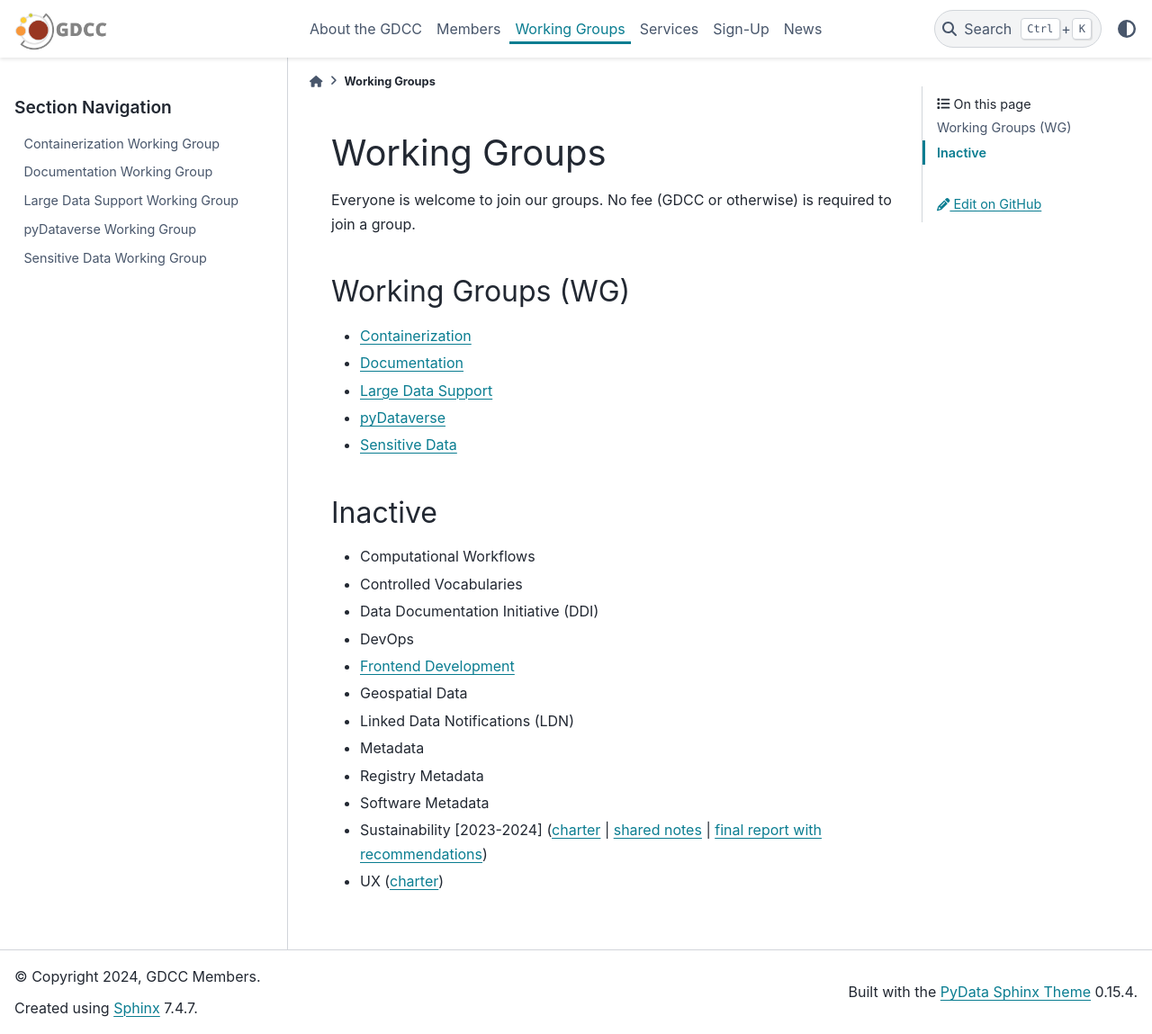
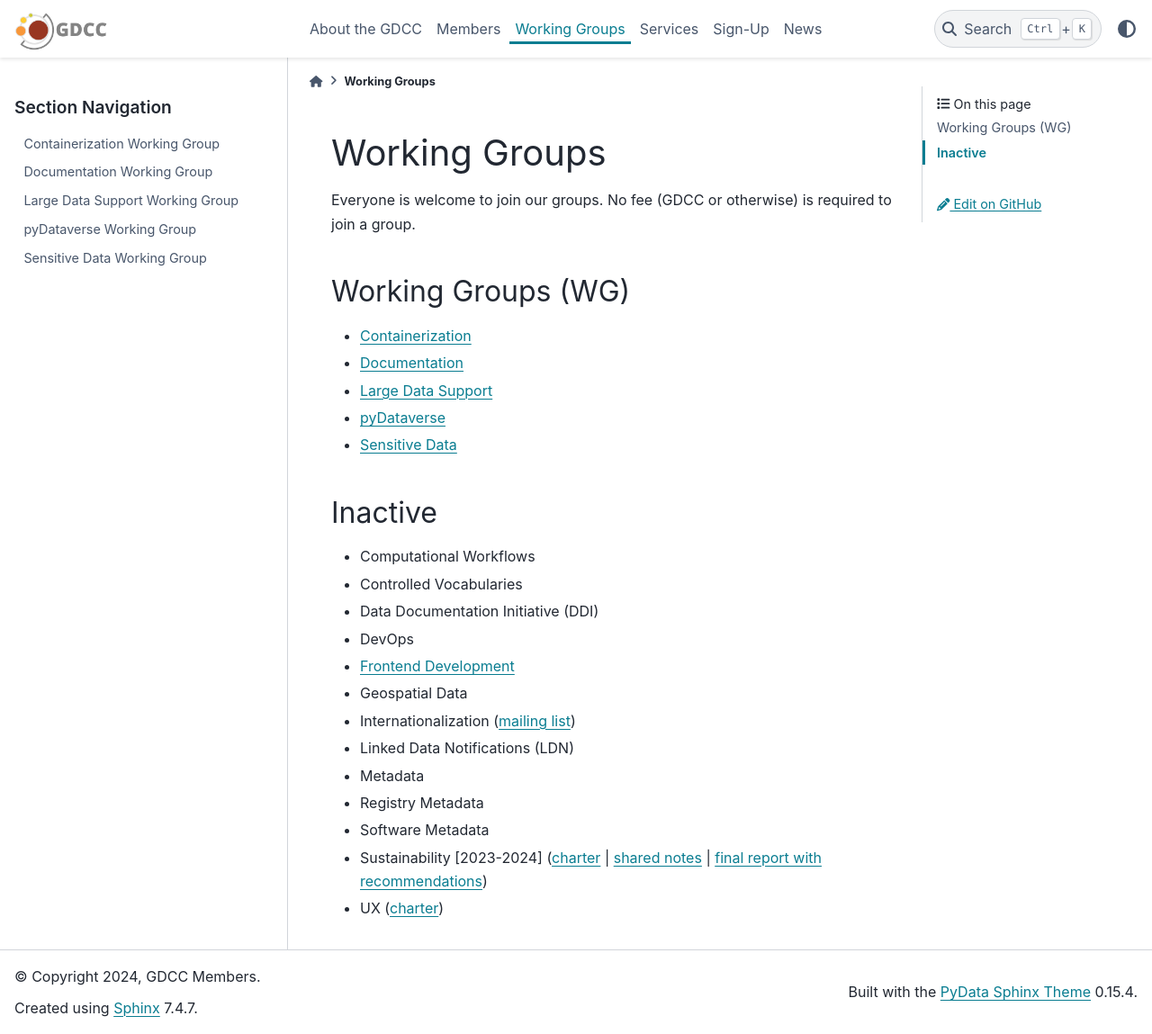
Before and after one commit to gdcc/www.gdcc.io, a Sphinx documentation site: the page built from source/working-groups.md, in a window 1280 px wide and 1149 px high. Shown: the whole window at 90% size. Built offline with Sphinx 7.4.7 and the PyData theme 0.15.4, drawn with Linux system fonts in a browser that asks for light colours.

Commit message:
Add Internationalization working group to list

```diff
--- a/source/working-groups.md
+++ b/source/working-groups.md
@@ -16,6 +16,7 @@ Everyone is welcome to join our groups. No fee (GDCC or otherwise) is required t
 - DevOps
 - [Frontend Development](https://ui.gdcc.io)
 - Geospatial Data
+- Internationalization ([mailing list](https://groups.google.com/g/dataverse-internationalization-wg))
 - Linked Data Notifications (LDN)
 - Metadata
 - Registry Metadata
```
